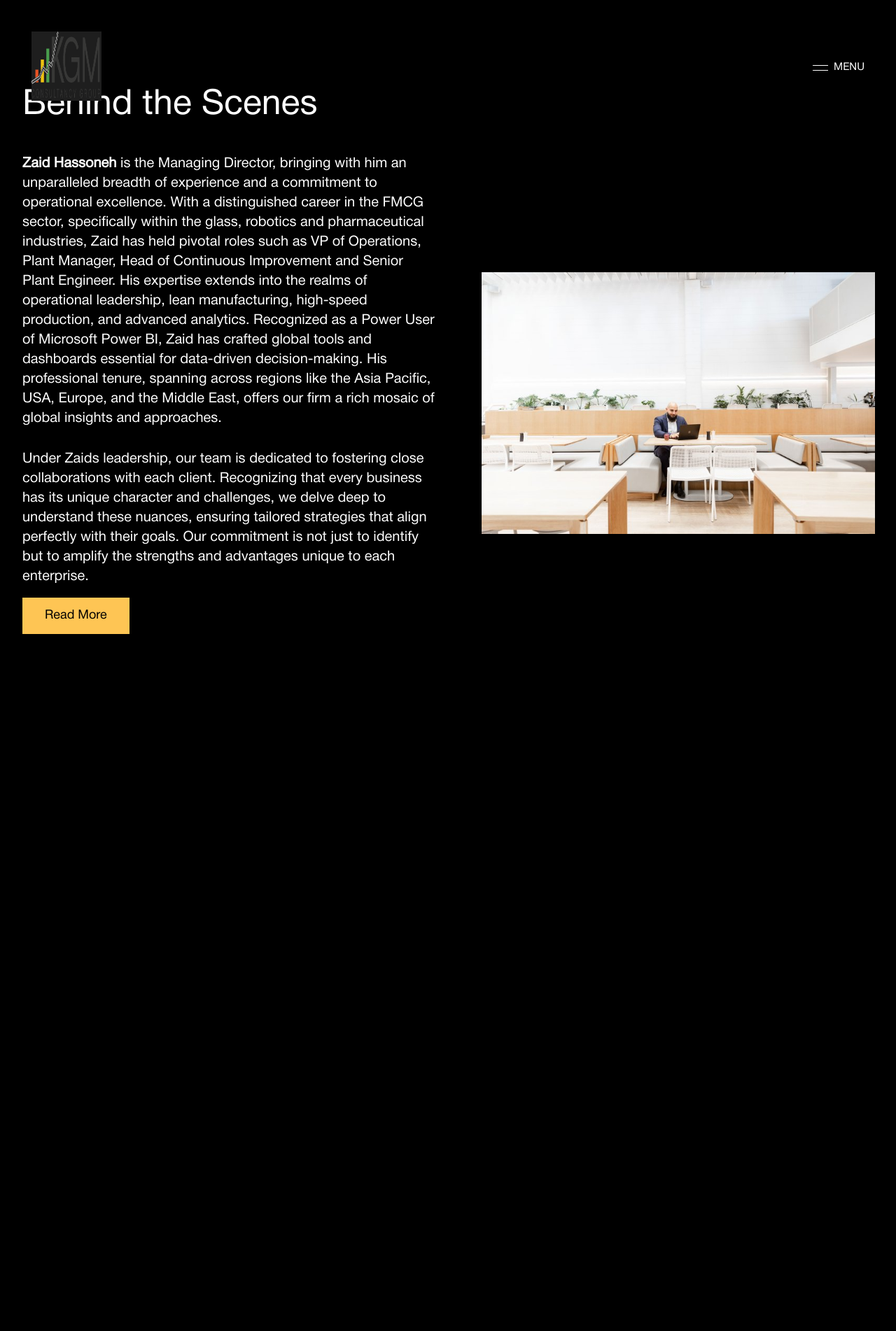
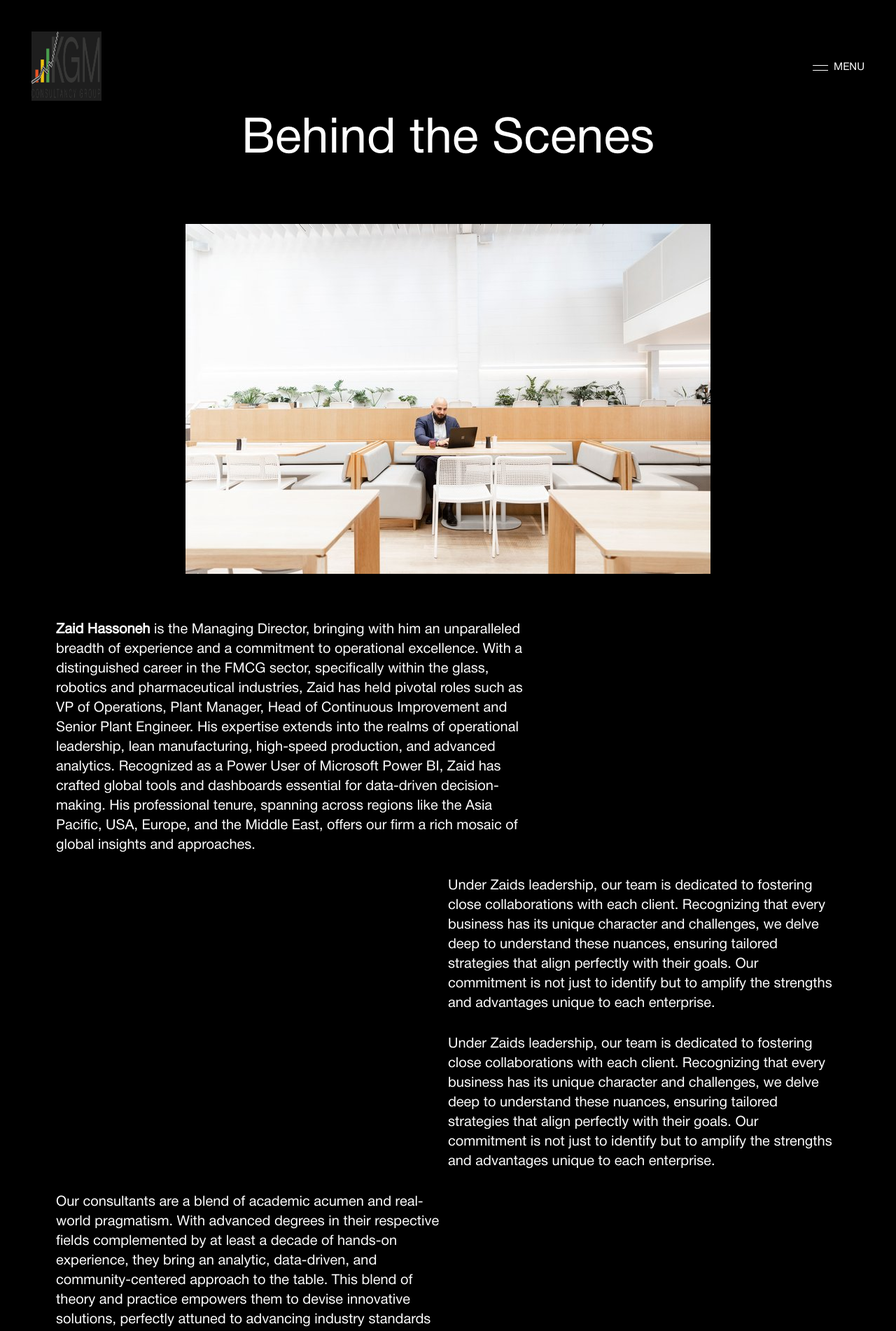
Before and after one commit to Jay-Kalariya/kgmgroup, a Next.js app: page /about-us in a window 1280 px wide. Shown: the top 1902 px of the page at 70% size. Before the commit the page ends 936 px from the top, so only its background shows below. Built offline with nearby package versions, Linux system fonts and the light colour scheme.

Commit message:
changes -j

```diff
--- a/src/components/aboutus/aboutus.module.css
+++ b/src/components/aboutus/aboutus.module.css
@@ -4,23 +4,45 @@
   padding-right: 10rem;
 }
 .AboutUsFlex {
-  display: flex;
+  /* display: flex;
   justify-content: space-between;
-  align-items: center;
-  gap: 4rem;
+  align-items: center; */
+  /* gap: 4rem; */
 }
 .MainFlexOne {
-  width: 50%;
+  width: 100%;
+  padding-top: 1rem;
 }
 .AboutImageContainer {
-  width: 50%;
+  width: 100%;
+  text-align: center;
+  margin: 0 auto;
+}
+.TextUpper {
+  width: 60%;
+}
+.TextUpperTwo {
+  display: flex;
+  justify-content: flex-end;
+  align-items: flex-end;
+}
+.TextUpperTwoSecond{
+  /* display: flex; */
 }
 .text1 {
-  font-size: 50px;
-  padding: 50px 0;
+  font-size: 70px;
+  padding: 100px 0;
   line-height: 40px;
+  text-align: center;
 }
 .text2 {
+  font-size: 20px;
+  padding: 50px 0 30px 0;
+  line-height: 28px;
+  font-weight: 300;
+}
+.text2one {
+  width: 50%;
   font-size: 20px;
   padding: 0 0 30px 0;
   line-height: 28px;
@@ -73,12 +95,14 @@
 }
 @media (max-width: 1440px) {
   .AboutUsMainContainer {
-    padding-left: 2rem;
-    padding-right: 0rem;
+    padding-left: 5rem;
+    padding-right: 5rem;
   }
   .AboutUsimg {
-    width: 95%;
-    object-fit: contain;
+    max-width: 100%;
+    height: auto;
+    display: block;
+    margin: 0 auto;
   }
 }
 @media (max-width: 768px) {
@@ -89,9 +113,6 @@
     padding-right: 2rem;
   }
   .MainFlexOne {
-    width: 100%;
-  }
-  .AboutImageContainer {
     width: 100%;
   }
   .AboutUsimg {
--- a/src/components/aboutus/page.jsx
+++ b/src/components/aboutus/page.jsx
@@ -1,4 +1,4 @@
-"use client"
+"use client";
 import { useState } from "react";
 import styles from "@/components/aboutus/aboutus.module.css";
 import Image from "next/image";
@@ -15,7 +15,6 @@ const AboutUs = () => {
   return (
     <div className={styles.AboutUsMainContainer}>
       <motion.div
-
         initial={{
           opacity: 0,
           y: 50,
@@ -29,28 +28,34 @@ const AboutUs = () => {
         }}
         viewport={{ once: true }}
       >
-                <p className={styles.text1} >Behind the Scenes</p>
+        <p className={styles.text1}>Behind the Scenes</p>
       </motion.div>
+      <div className={styles.AboutImageContainer}>
+        <Image src={AboutUsImg} className={styles.AboutUsimg} />
+      </div>
       <div className={styles.AboutUsFlex}>
         <div className={styles.MainFlexOne}>
+          <div className={styles.TextUpper}>
             <p className={styles.text2}>
               <span className={styles.BoldText}>Zaid Hassoneh</span> is the
               Managing Director, bringing with him an unparalleled breadth of
               experience and a commitment to operational excellence. With a
               distinguished career in the FMCG sector, specifically within the
-                        glass, robotics and pharmaceutical industries, Zaid has held pivotal
-                        roles such as VP of Operations, Plant Manager, Head of Continuous
-                        Improvement and Senior Plant Engineer. His expertise extends into
-                        the realms of operational leadership, lean manufacturing, high-speed
-                        production, and advanced analytics. Recognized as a Power User of
-                        Microsoft Power BI, Zaid has crafted global tools and dashboards
-                        essential for data-driven decision-making. His professional tenure,
-                        spanning across regions like the Asia Pacific, USA, Europe, and the
-                        Middle East, offers our firm a rich mosaic of global insights and
-                        approaches.
+              glass, robotics and pharmaceutical industries, Zaid has held
+              pivotal roles such as VP of Operations, Plant Manager, Head of
+              Continuous Improvement and Senior Plant Engineer. His expertise
+              extends into the realms of operational leadership, lean
+              manufacturing, high-speed production, and advanced analytics.
+              Recognized as a Power User of Microsoft Power BI, Zaid has crafted
+              global tools and dashboards essential for data-driven
+              decision-making. His professional tenure, spanning across regions
+              like the Asia Pacific, USA, Europe, and the Middle East, offers
+              our firm a rich mosaic of global insights and approaches.
             </p>
-                    {!showFullText && (
-                        <p className={styles.text2}>
+          </div>
+          {/* {!showFullText && ( */}
+          <div className={styles.TextUpperTwo}>
+            <p className={styles.text2one}>
               Under Zaids leadership, our team is dedicated to fostering close
               collaborations with each client. Recognizing that every business
               has its unique character and challenges, we delve deep to
@@ -58,52 +63,45 @@ const AboutUs = () => {
               perfectly with their goals. Our commitment is not just to identify
               but to amplify the strengths and advantages unique to each
               enterprise.{" "}
-                            {/* <span className={styles.readMoreButton} onClick={toggleText}>
-                Read More
-              </span> */}
-                            <div className={styles.MainButton}>
-                                <div className={styles.readMoreButtonOuter}>
-                                    <span className={styles.readMoreButton} onClick={toggleText}>
-                                        Read More
-                                    </span>
+            </p>
           </div>
-                            </div>
-                        </p>
-                    )}
-                    {showFullText && (
-                        <>
-                            <p className={styles.text2}>
-                                Under Zaids leadership, our team is dedicated to fostering
-                                close collaborations with each client. Recognizing that every
-                                business has its unique character and challenges, we delve deep
-                                to understand these nuances, ensuring tailored strategies that
+          <div className={styles.TextUpperTwo}>
+              <p className={styles.text2one}>
+                Under Zaids leadership, our team is dedicated to fostering close
+                collaborations with each client. Recognizing that every business
+                has its unique character and challenges, we delve deep to
+                understand these nuances, ensuring tailored strategies that
                 align perfectly with their goals. Our commitment is not just to
                 identify but to amplify the strengths and advantages unique to
                 each enterprise.
               </p>
-                            <p className={styles.text2}>
+            </div>
+            <div className={styles.TextUpperTwoSecond}>
+            <p className={styles.text2one}>
               Our consultants are a blend of academic acumen and real-world
               pragmatism. With advanced degrees in their respective fields
               complemented by at least a decade of hands-on experience, they
-                                bring an analytic, data-driven, and community-centered approach
-                                to the table. This blend of theory and practice empowers them to
+              bring an analytic, data-driven, and community-centered approach to
+              the table. This blend of theory and practice empowers them to
               devise innovative solutions, perfectly attuned to advancing
-                                industry standards and refining corporate processes. As a
-                                cohesive unit, we pledge to bring you the best of both worlds –
-                                theoretical mastery and practical brilliance.
+              industry standards and refining corporate processes. As a cohesive
+              unit, we pledge to bring you the best of both worlds – theoretical
+              mastery and practical brilliance.
             </p>
-                            <div className={styles.MainButton}>
+            </div>
+          {/* )} */}
+          {/* {showFullText && ( */}
+          <>
+
+            {/* <div className={styles.MainButton}>
                                 <div className={styles.readMoreButtonOuter}>
                                     <span className={styles.readMoreButton} onClick={toggleText}>
                                         Read Less
                                     </span>
                                 </div>
-                            </div>
+                            </div> */}
           </>
-                    )}
-                </div>
-                <div className={styles.AboutImageContainer}>
-                    <Image src={AboutUsImg} className={styles.AboutUsimg} />
+          {/* )} */}
         </div>
       </div>
     </div>
```
Lines whose indentation alone changed are shown as unchanged.
